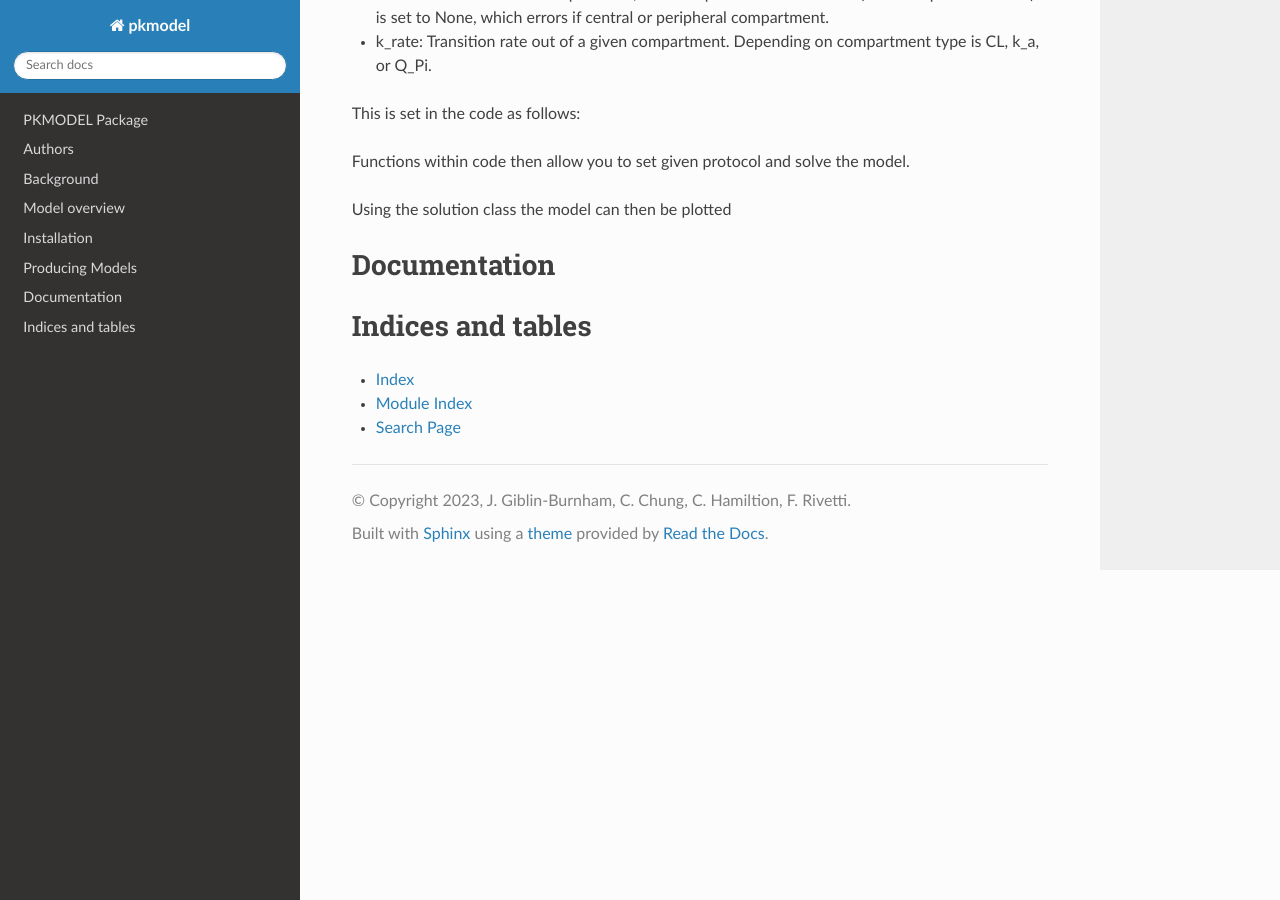
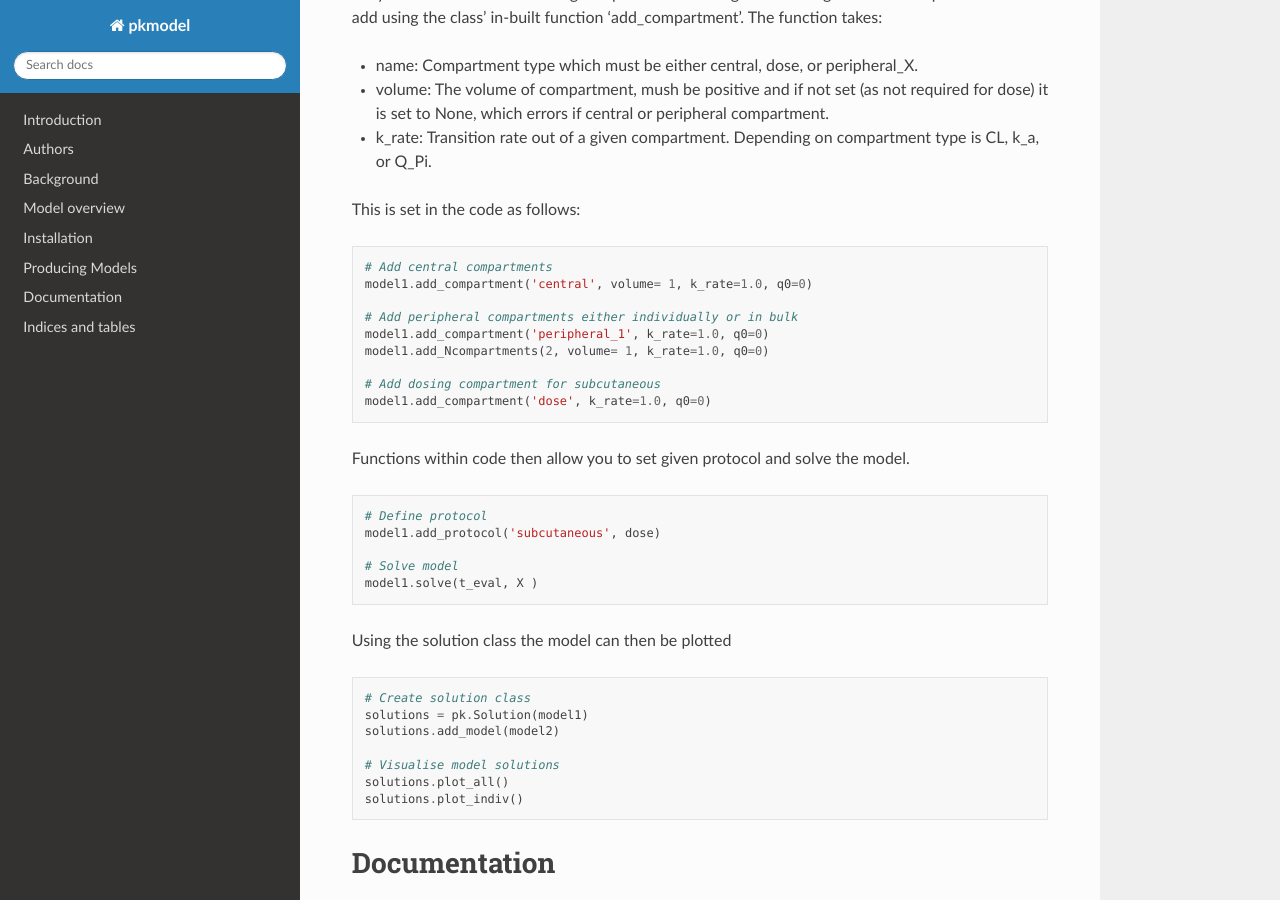
Before and after one commit to Joshua-Giblin-Burnham/Software-Engineering, a Sphinx documentation site: the page built from docs/index.rst, in a window 1280 px wide and 900 px high, scrolled down 3984 px. Built offline with Sphinx 7.4.7 and the Read the Docs theme 2.0.0, drawn with Linux system fonts in a browser that asks for light colours; some of the changed text lies outside the part shown.

```diff
--- a/docs/index.rst
+++ b/docs/index.rst
@@ -3,7 +3,7 @@
    You can adapt this file completely to your liking, but it should at least
    contain the root `toctree` directive.
 
-PKMODEL Package
+Introduction
 ===================================
 
 .. image:: images/pk1.jpg
@@ -30,10 +30,11 @@ drug to the biological target, and/or undesirable side effects, to form a full P
 This project will only focus on PK, neglecting the interaction with a PD model.
 
 PK enables the following processes to be quantified:
-- Absorption
-- Distribution
-- Metabolism
-- Excretion
+
+* Absorption
+* Distribution
+* Metabolism
+* Excretion
 
 Model overview
 ===================================
@@ -137,6 +138,7 @@ Only one central and one dosing compartment can be given to a single model. Comp
 This is set in the code as follows:
 
 .. code-block:: python
+
    # Add central compartments
    model1.add_compartment('central', volume= 1, k_rate=1.0, q0=0)
 
@@ -150,6 +152,7 @@ This is set in the code as follows:
 Functions within code then allow you to set given protocol and solve the model.
 
 .. code-block:: python
+
    # Define protocol
    model1.add_protocol('subcutaneous', dose)
 
@@ -159,6 +162,7 @@ Functions within code then allow you to set given protocol and solve the model.
 Using the solution class the model can then be plotted
 
 .. code-block:: python
+
    # Create solution class
    solutions = pk.Solution(model1)
    solutions.add_model(model2)
@@ -171,9 +175,18 @@ Documentation
 ===================================
 
 .. autosummary::
-   :toctree: generated
+   :toctree: _autosummary
+   :template: custom-module-template.rst
+   :recursive:
+
    pkmodel
 
+
+.. .. toctree
+..    :maxdepth: 2
+..    :caption: Contents:
+
+..    documentation
 
 Indices and tables
 ==================
```
Also changed, not shown: other parts of docs/index.rst (+1 -1 lines).
